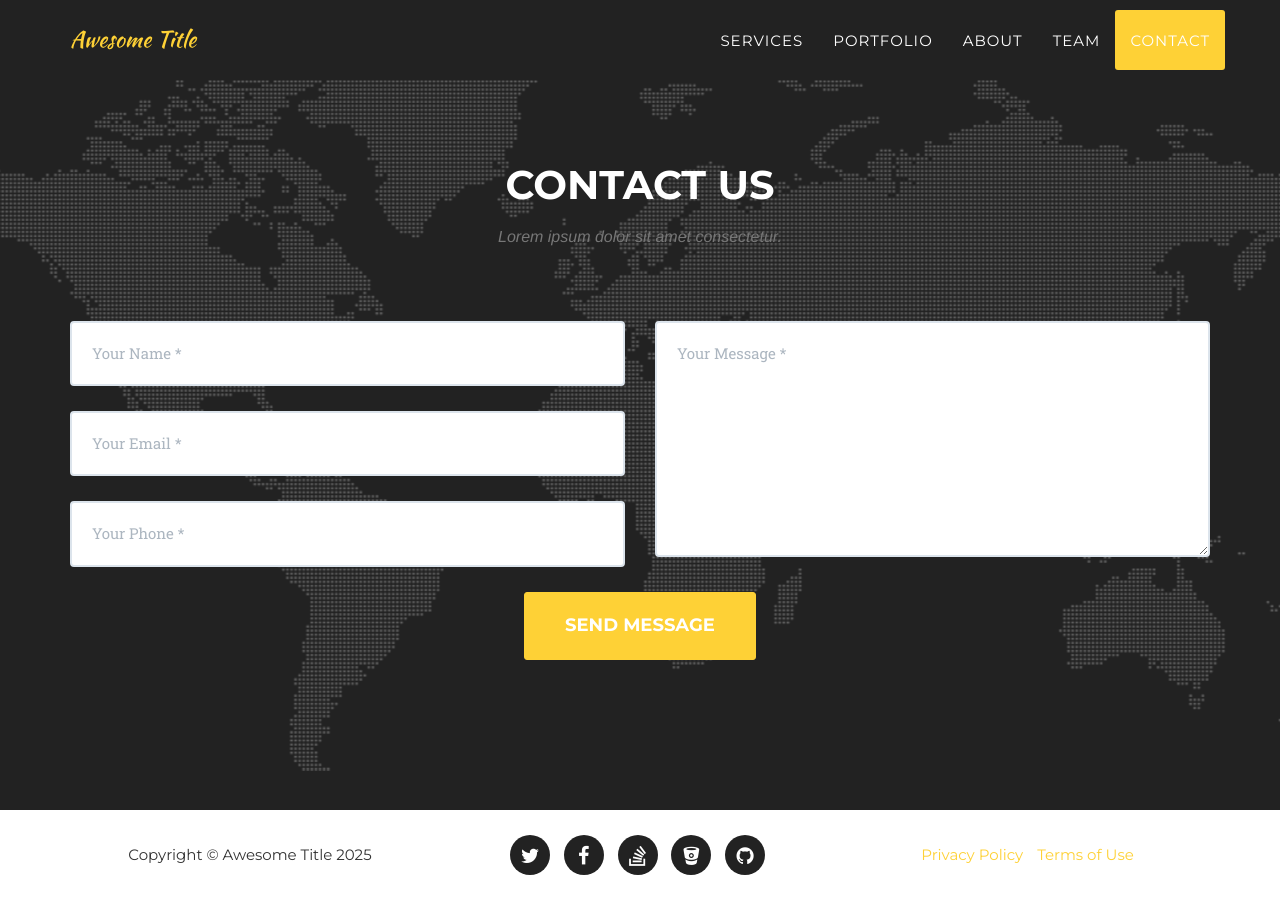
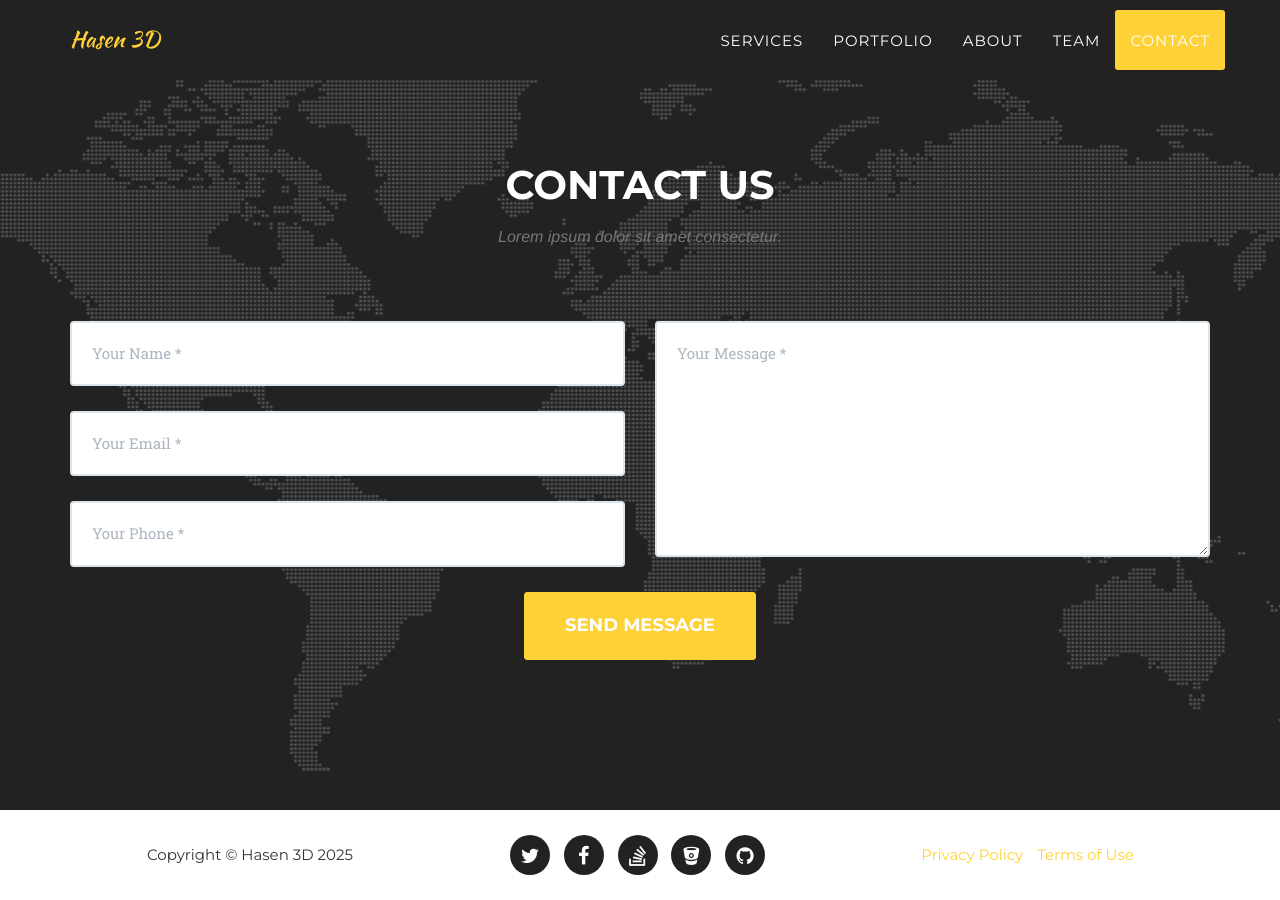
Before and after one commit to AdamHasen/AdamHasen.github.io, a Jekyll site: the page built from index.html, in a window 1280 px wide and 900 px high, scrolled down 5636 px. Built offline with Jekyll 4.4.1, drawn with Linux system fonts in a browser that asks for light colours; some web fonts are replaced; part of the change alters nothing that is shown.

Commit message:
Update _config.yml

```diff
--- a/_config.yml
+++ b/_config.yml
@@ -2,9 +2,9 @@ url: https://adamhasen.github.io
 baseurl:
 
 # Site settings
-title: Awesome Title
+title: Hasen 3D
 email: your-email@domain.com
-description: "Write an awesome description for your new site here. You can edit this line in _config.yml. It will appear in your document head meta (for Google search results) and in your feed.xml site description."
+description: "Fictional Tech to Reality. I create props that mimic the functionality of their on screen counterparts as best as possible."
 
 
 # Team names, titles and social links
```
